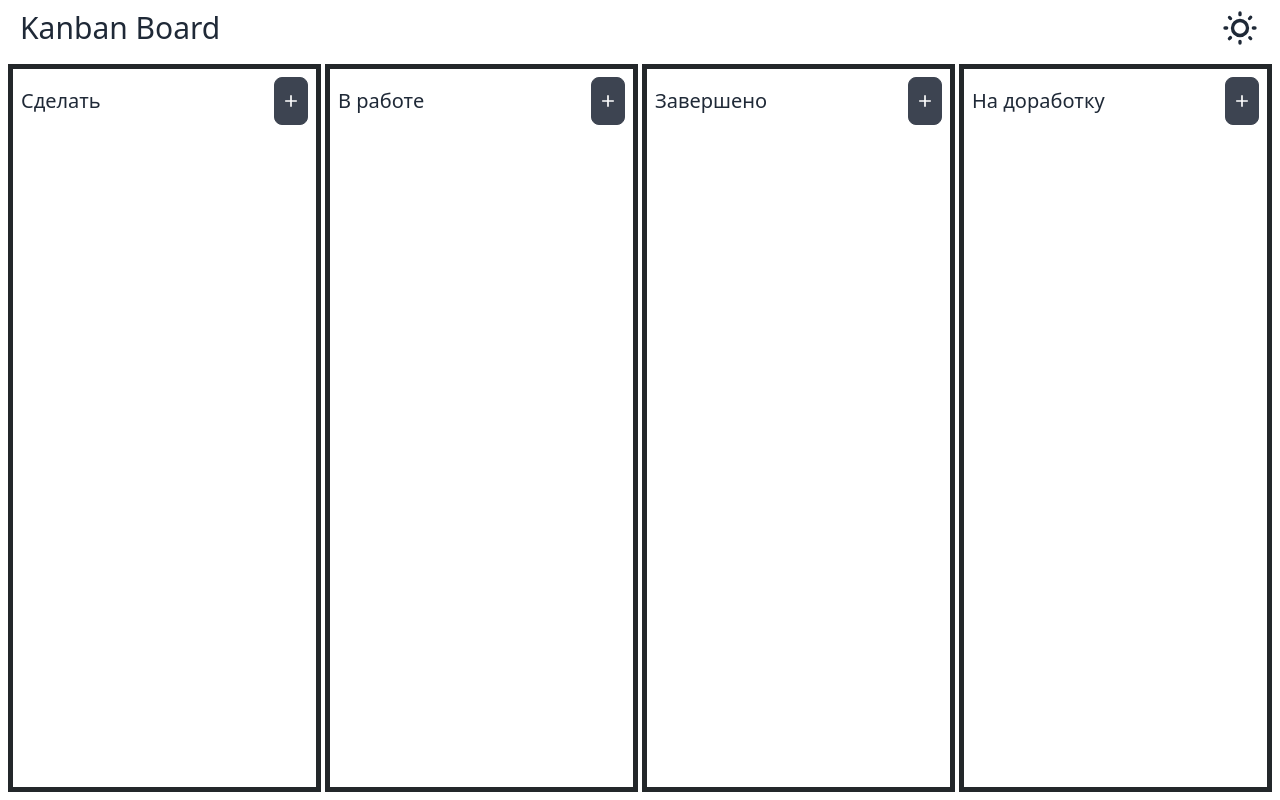
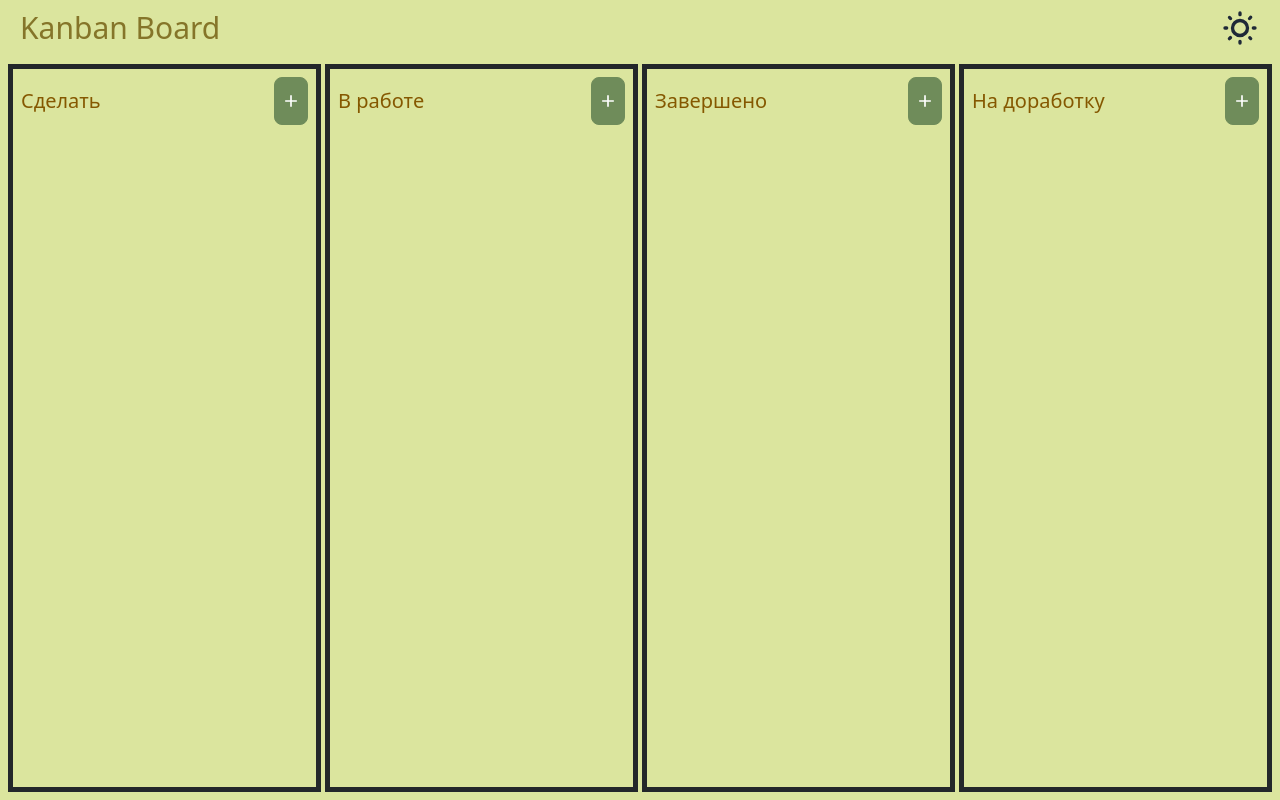
Before and after one commit to aleksmish/kanban-board, a React (Create React App) app: page / in a window 1280 px wide. Built offline with nearby package versions, Linux system fonts and the light colour scheme; the HTML template or start-up script is replaced by a standard one.

Commit message:
redesign

```diff
--- a/src/App.jsx
+++ b/src/App.jsx
@@ -29,13 +29,6 @@ function App() {
 
   function dragOverHandler(e){
     e.preventDefault()
-    if(e.target?.classList?.contains("item")){
-      e.target.style.boxShadow = '0 2px 3px gray'
-    }
-  }
-
-  function dragLeaveHandler(e){
-    e.target.style.boxShadow = 'none'
   }
 
   function dragStartHandler(e, board, item){
@@ -43,13 +36,8 @@ function App() {
     setCurrentItem(item)
   }
 
-  function dragEndHandler(e){
-    e.target.style.boxShadow = 'none'
-  }
-
   function dropHandler(e, board, item){
     e.stopPropagation()
-    e.target.style.boxShadow = 'none'
     const currentIndex = currentBoard.items.indexOf(currentItem)
     currentBoard.items.splice(currentIndex,1)
     const dropIndex = board.items.indexOf(item)
@@ -84,7 +72,6 @@ function App() {
 
   function addHandler(e, board) {
     if (!card) return
-    console.log(board)
     const newCard = {id: Date.now(), title: card}
     board.items.push(newCard)
     setBoards(boards.map(b => {
@@ -121,7 +108,7 @@ function App() {
   }
 
   return (
-    <div className="App overflow-y-hidden h-[100vh]">
+    <div className="App overflow-y-hidden h-[100vh] select-none">
       <Navbar/>
         <div
           className='kanban_board gap-1 flex p-2 min-w-[800px] h-[93%]'
@@ -137,8 +124,8 @@ function App() {
               <div
                 className='text-xl text-center p-2 flex items-center justify-between select-none '
                 >
-                <p className='inline-block'>{board.title}</p>
-                <label htmlFor={board.id} className="btn modal-button w-[15px] h-[20px]"><AddIcon fontSize='small'/></label>
+                <p className='inline-block text-title'>{board.title}</p>
+                <label htmlFor={board.id} className="btn bg-addBtn border-addBtn modal-button w-[15px] h-[20px]"><AddIcon fontSize='small' style={{color: 'white'}}/></label>
               </div>
 
               <input type="checkbox" id={board.id} onChange={e => inputRefs.current[board.id - 1].focus()} className="modal-toggle" />
@@ -153,14 +140,12 @@ function App() {
 
               {board.items.map(item =>
                   <div key={item.id} className="flex break-all ">
-                    <label htmlFor={item.id} className="modal-button item text-sm mx-2 my-1 border-[#a991f7] border-[2px] p-2 w-[100%]">
+                    <label htmlFor={item.id} className="modal-button item text-sm text-text mx-2 my-1 border-border border-[2px] p-2 w-[100%]">
                       <div key={item.id}
+                      className="width-[100%] height-[100%]"
                       onDragOver={(e) => dragOverHandler(e)}
-                      onDragLeave={(e) => dragLeaveHandler(e)}
                       onDragStart={(e) => dragStartHandler(e, board, item)}
-                      onDragEnd={(e) => dragEndHandler(e)}
                       onDrop={(e) => dropHandler(e, board, item)}
-                      className=''
                       draggable={true}
                       >
                         {item.title}
@@ -168,10 +153,12 @@ function App() {
                     </label>
 
                   <input type="checkbox" id={item.id} className="modal-toggle" />
-                  <div className="modal">
-                    <div className="modal-box">
-                      <h3 className="font-bold text-lg">Осторожно!</h3>
-                      <p className="py-4">Вы действительно хотите удалить задачу?</p>
+                  <div
+                    className="modal"
+                    >
+                    <div
+                      className="modal-box">
+                      <h3 className="font-bold text-lg">Удалить?</h3>
                       <div className="modal-action">
                         <label htmlFor={item.id} className="btn">Нет</label>
                         <label htmlFor={item.id} className="btn" onClick={(e) => deleteHandler(e, board, item)}>Да</label>
--- a/src/components/Navbar.jsx
+++ b/src/components/Navbar.jsx
@@ -3,6 +3,7 @@ export default function Navbar() {
 
   const [theme, setTheme] = useState('dark')
   const [firstTheme, setFirstTheme] = useState(null)
+
   useEffect(() => {
     if (localStorage.theme === 'dark' || (!('theme' in localStorage) && window.matchMedia('(prefers-color-scheme: dark)').matches)) {
       setTheme('dark')
@@ -29,7 +30,7 @@ export default function Navbar() {
 
   return (
     <div className='text-3xl flex items-center justify-between py-2 p-5'>
-        <p onClick={() => window.location.reload()} className="cursor-pointer">
+        <p onClick={() => window.location.reload()} className="cursor-pointer text-navbarTitle">
           Kanban Board
         </p>
         {firstTheme === 'dark'
--- a/tailwind.config.js
+++ b/tailwind.config.js
@@ -4,10 +4,39 @@ module.exports = {
     "./src/**/*.{js,jsx,ts,tsx}",
   ],
   theme: {
-    extend: {},
+    extend: {
+      colors:
+      {
+        "navbarTitle": 'hsl(var(--navbarTitle))',
+        "title": "hsl(var(--title))",
+        'border': 'hsl(var(--border))',
+        'text': 'hsl(var(--text))',
+        'addBtn': 'hsl(var(--addBtn))'
+      }
+    },
   },
   plugins: [require("daisyui")],
   daisyui: {
-    themes: ["dark", 'light', 'halloween', 'business'],
+    themes: [
+        {
+        light: {
+          ...require("daisyui/src/colors/themes")["[data-theme=light]"],
+          "base-100": "#DBE59E",
+          '--navbarTitle': '50, 53%, 34%',
+          '--title': '40, 100%, 26%',
+          '--border': '90, 21%, 26%',
+          '--text': '0, 0%, 0%',
+          '--addBtn': '94, 22%, 45%'
+        },
+        dark: {
+          ...require("daisyui/src/colors/themes")["[data-theme=dark]"],
+          '--navbarTitle': '0, 0%, 100%',
+          '--title': '0, 0%, 96%',
+          '--border': '221, 100%, 50%',
+          '--text': '0, 0%, 100%',
+          '--addBtn': '195, 7%, 11%'
+        }
+      }
+    ]
   },
 }
```
